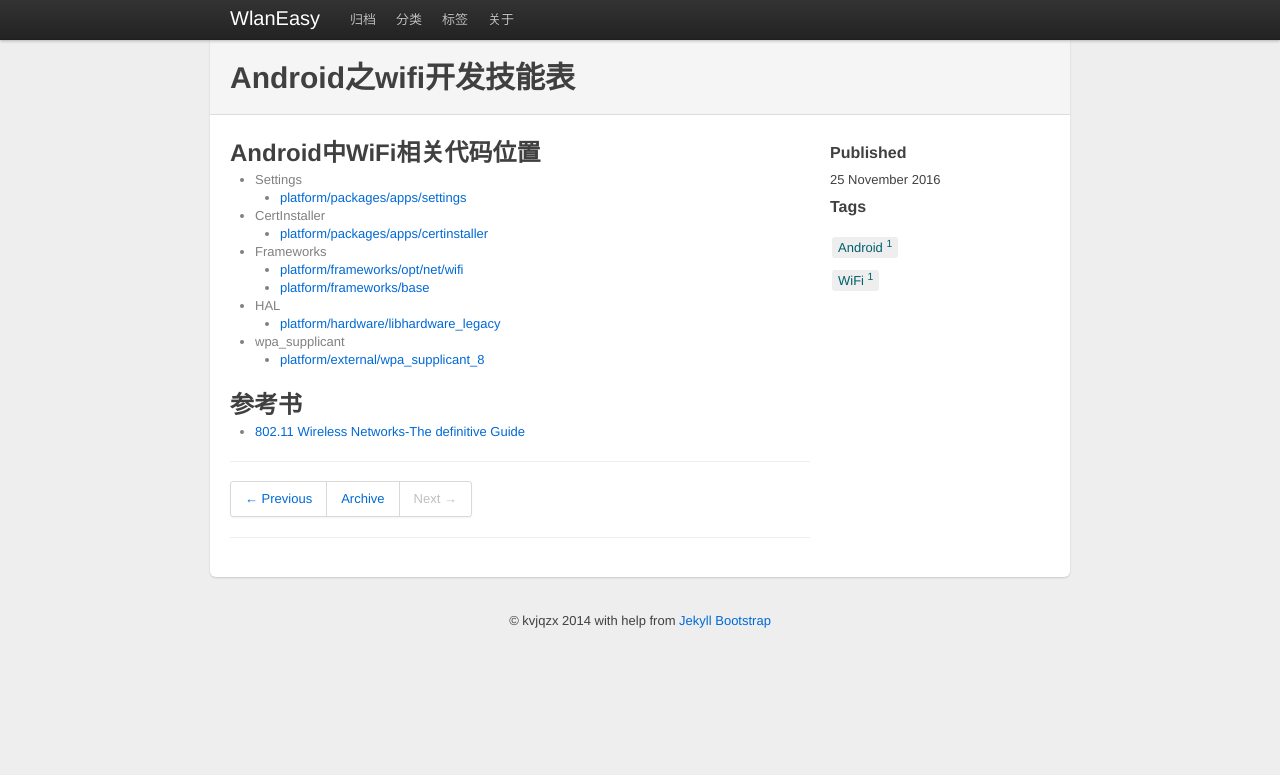
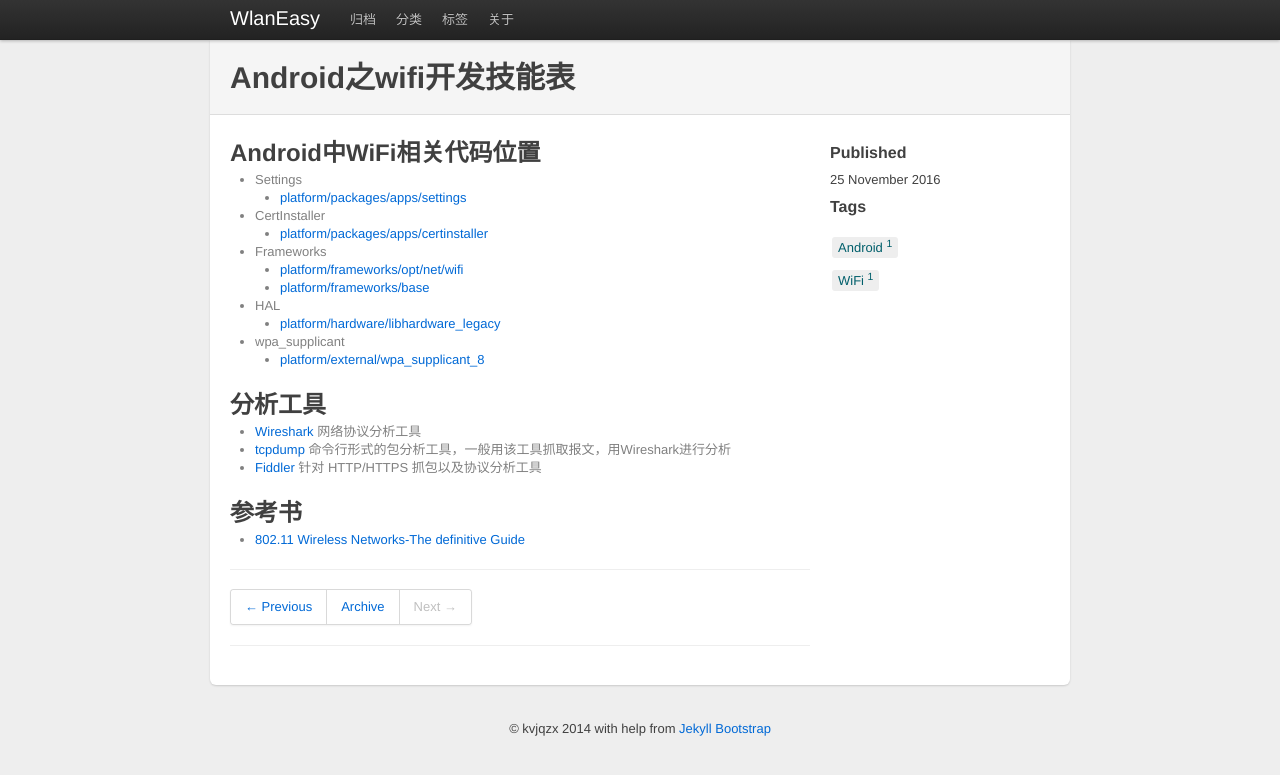
Before and after one commit to kvjqzx/kvjqzx.github.io, a Jekyll site: the page built from _posts/2016-11-25-Android之WiFi开发技能表.md, in a window 1280 px wide. Shown: the top 775 px of the page. Built offline with Jekyll 4.4.1, drawn with Linux system fonts in a browser that asks for light colours.

Commit message:
[Update] WiFi技能表, 增加分析工具

```diff
--- a/_posts/2016-11-25-Android之WiFi开发技能表.md
+++ b/_posts/2016-11-25-Android之WiFi开发技能表.md
@@ -19,6 +19,15 @@ Android中WiFi相关代码位置
 * wpa_supplicant
   * [platform/external/wpa_supplicant_8](http://androidxref.com/7.0.0_r1/xref/external/wpa_supplicant_8/)
 
+分析工具
+-----
+* [Wireshark](https://www.wireshark.org)
+  网络协议分析工具
+* [tcpdump](http://www.tcpdump.org)
+  命令行形式的包分析工具，一般用该工具抓取报文，用Wireshark进行分析
+* [Fiddler](http://www.telerik.com/fiddler)
+  针对 HTTP/HTTPS 抓包以及协议分析工具
+
 参考书
 -----
 * [802.11 Wireless Networks-The definitive Guide]({{ BASE_PATH }}/assets/docs/802.11_Wireless_Networks.pdf)
```
